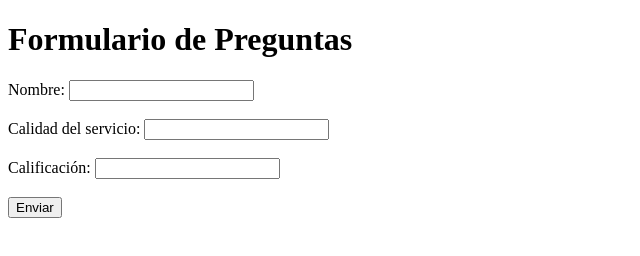
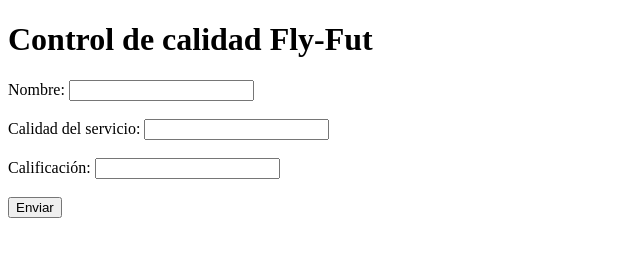
Before and after one commit to DanielSanMiguel/Sling_Tools, a plain HTML site: page index.html in a window 1280 px wide. Shown: the whole page, without its empty margins (0-640 px from the left). Drawn offline with Linux system fonts and the light colour scheme.

Commit message:
Update index.html

```diff
--- a/index.html
+++ b/index.html
@@ -4,7 +4,7 @@
     <title>Control de calidad Fly-Fut</title>
 </head>
 <body>
-    <h1>Formulario de Preguntas</h1>
+    <h1>Control de calidad Fly-Fut</h1>
 
     <form>
         <label for="pregunta1">Nombre:</label>
```
